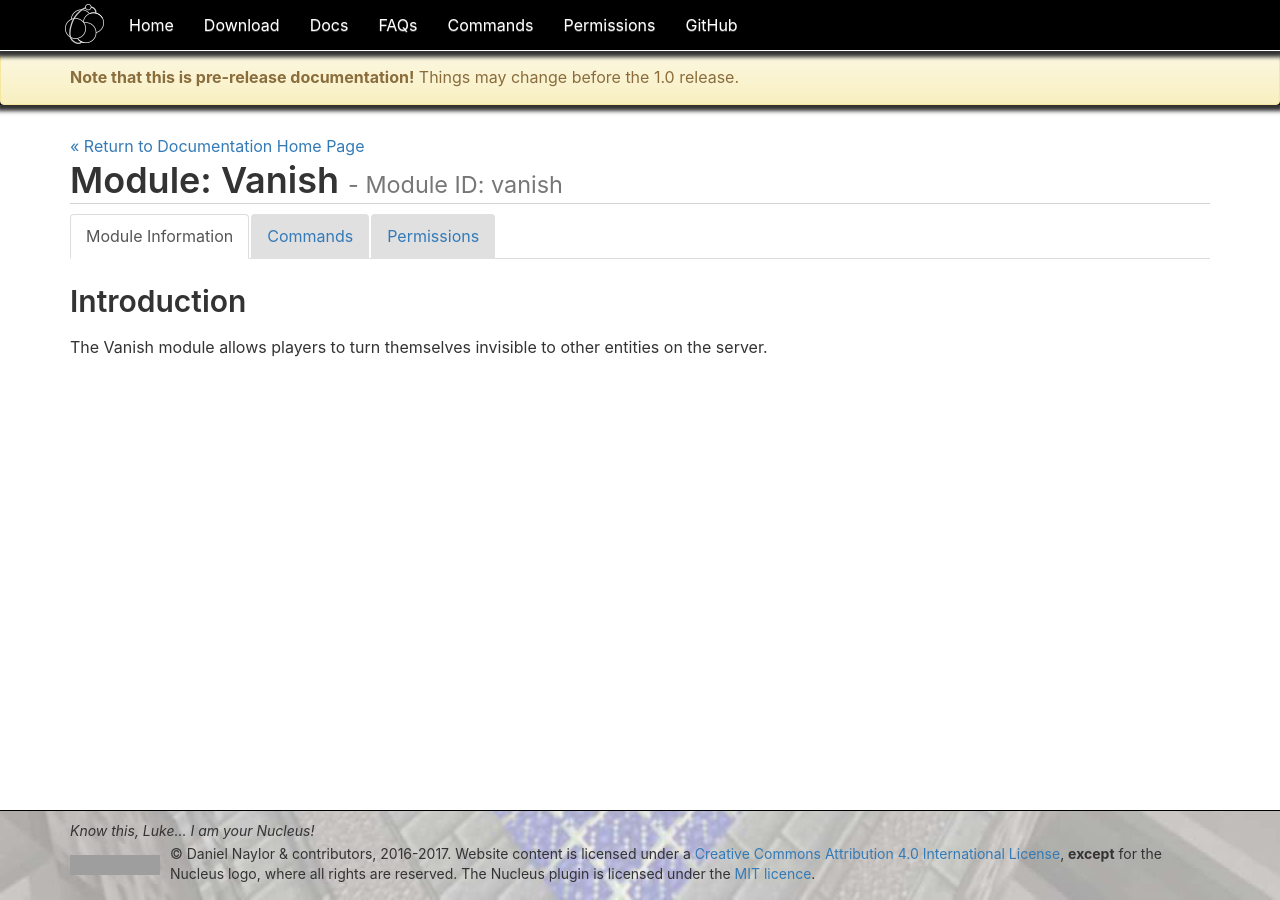
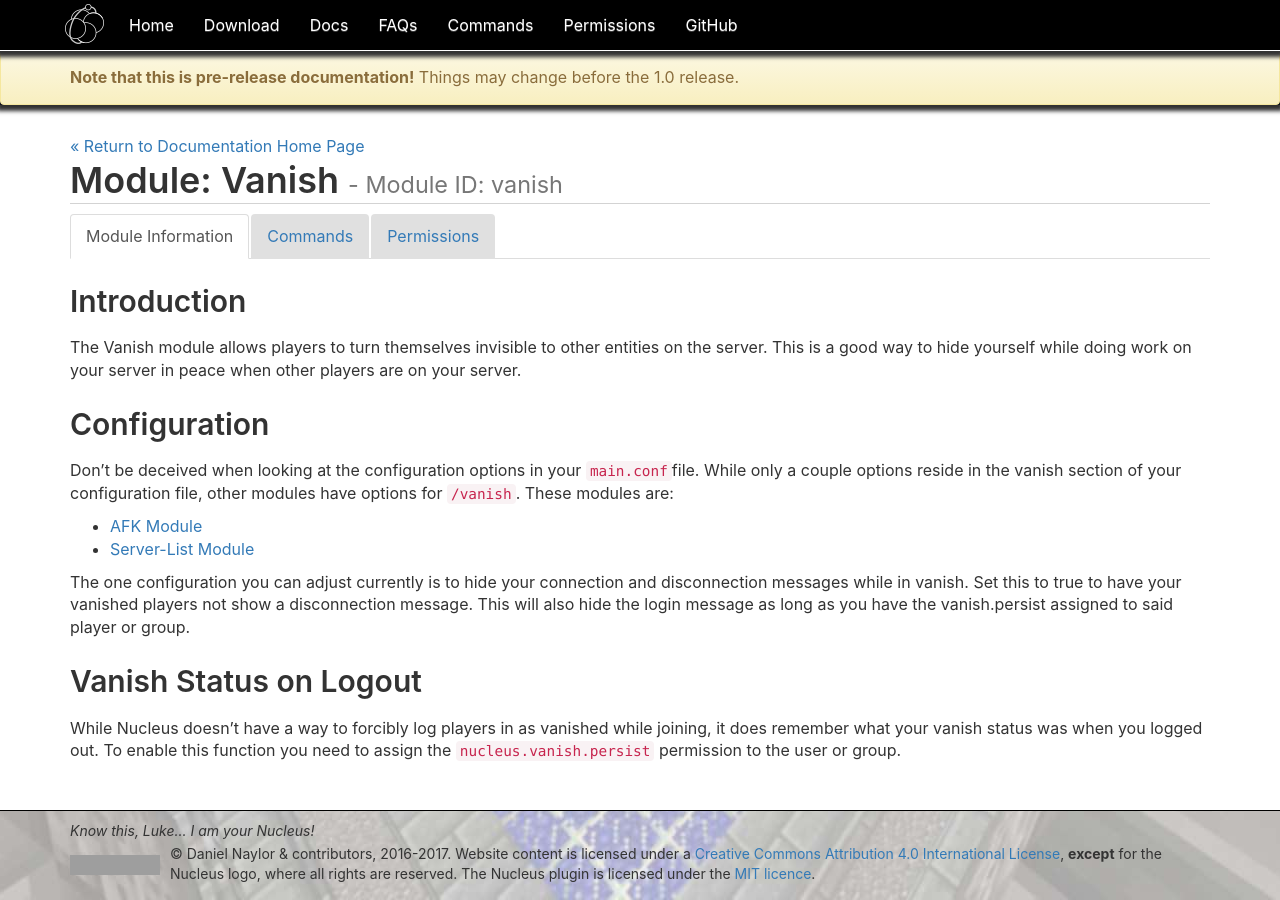
Before and after one commit to NucleusPowered/site-v1, a Jekyll site: the page built from docs/modules/vanish.md, in a window 1280 px wide. Built offline with Jekyll 4.4.1, drawn with Linux system fonts in a browser that asks for light colours; comment, search, counter and statistics services are not loaded; grey boxes are pictures that could not be loaded.

Commit message:
Vanish Update

```diff
--- a/docs/modules/vanish.md
+++ b/docs/modules/vanish.md
@@ -8,4 +8,17 @@
 
 ## Introduction
 
-The Vanish module allows players to turn themselves invisible to other entities on the server.
+The Vanish module allows players to turn themselves invisible to other entities on the server. This is a good way to hide yourself while doing work on your server in peace when other players are on your server.
+
+## Configuration
+
+Don't be deceived when looking at the configuration options in your `main.conf`file. While only a couple options reside in the vanish section of your configuration file, other modules have options for `/vanish`. These modules are:
+
+* [AFK Module](afk.html)
+* [Server-List Module](serverlist.html)
+
+The one configuration you can adjust currently is to hide your connection and disconnection messages while in vanish. Set this to true to have your vanished players not show a disconnection message. This will also hide the login message as long as you have the vanish.persist assigned to said player or group.
+
+## Vanish Status on Logout
+
+While Nucleus doesn't have a way to forcibly log players in as vanished while joining, it does remember what your vanish status was when you logged out. To enable this function you need to assign the `nucleus.vanish.persist` permission to the user or group.
```
